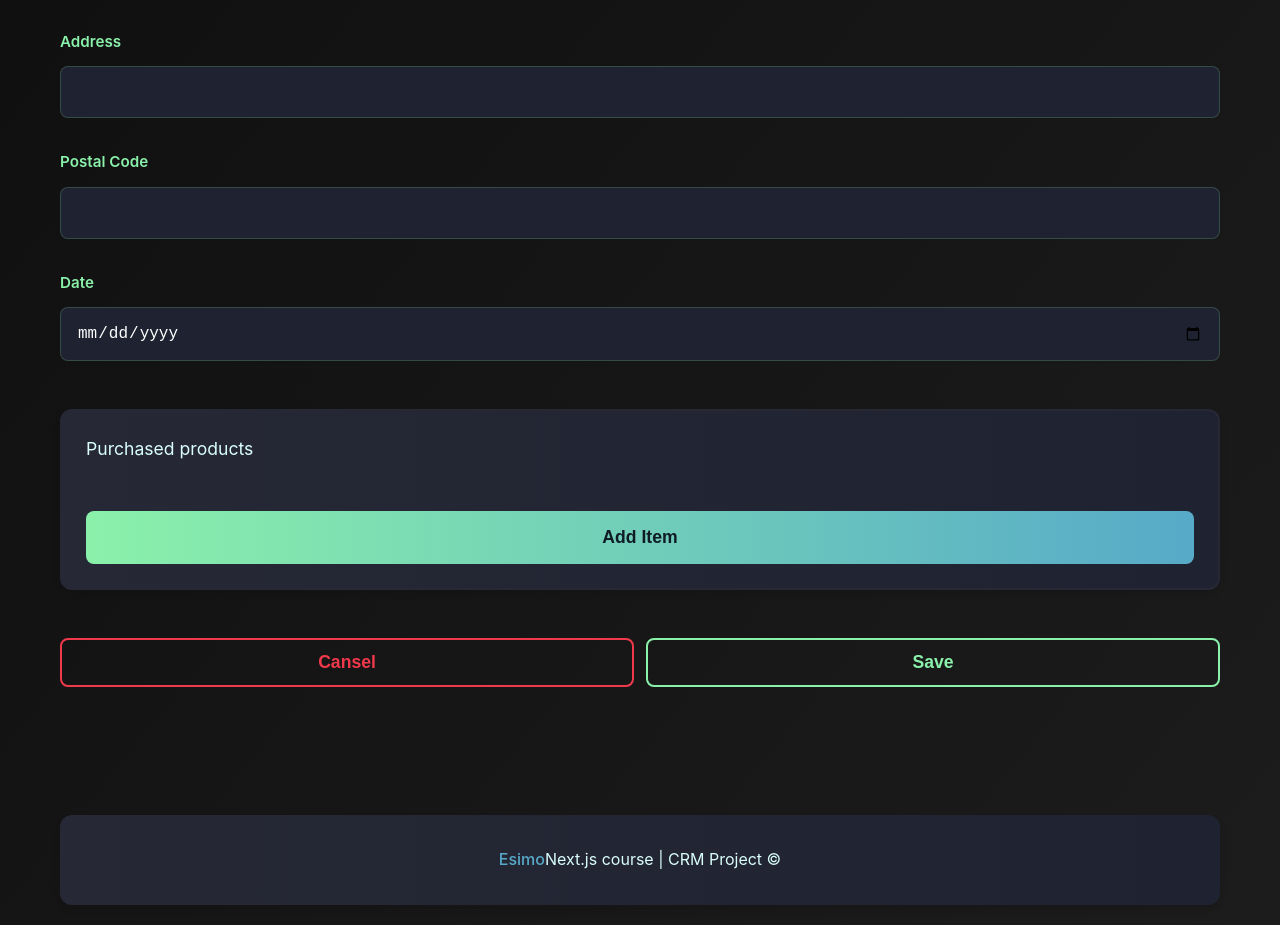
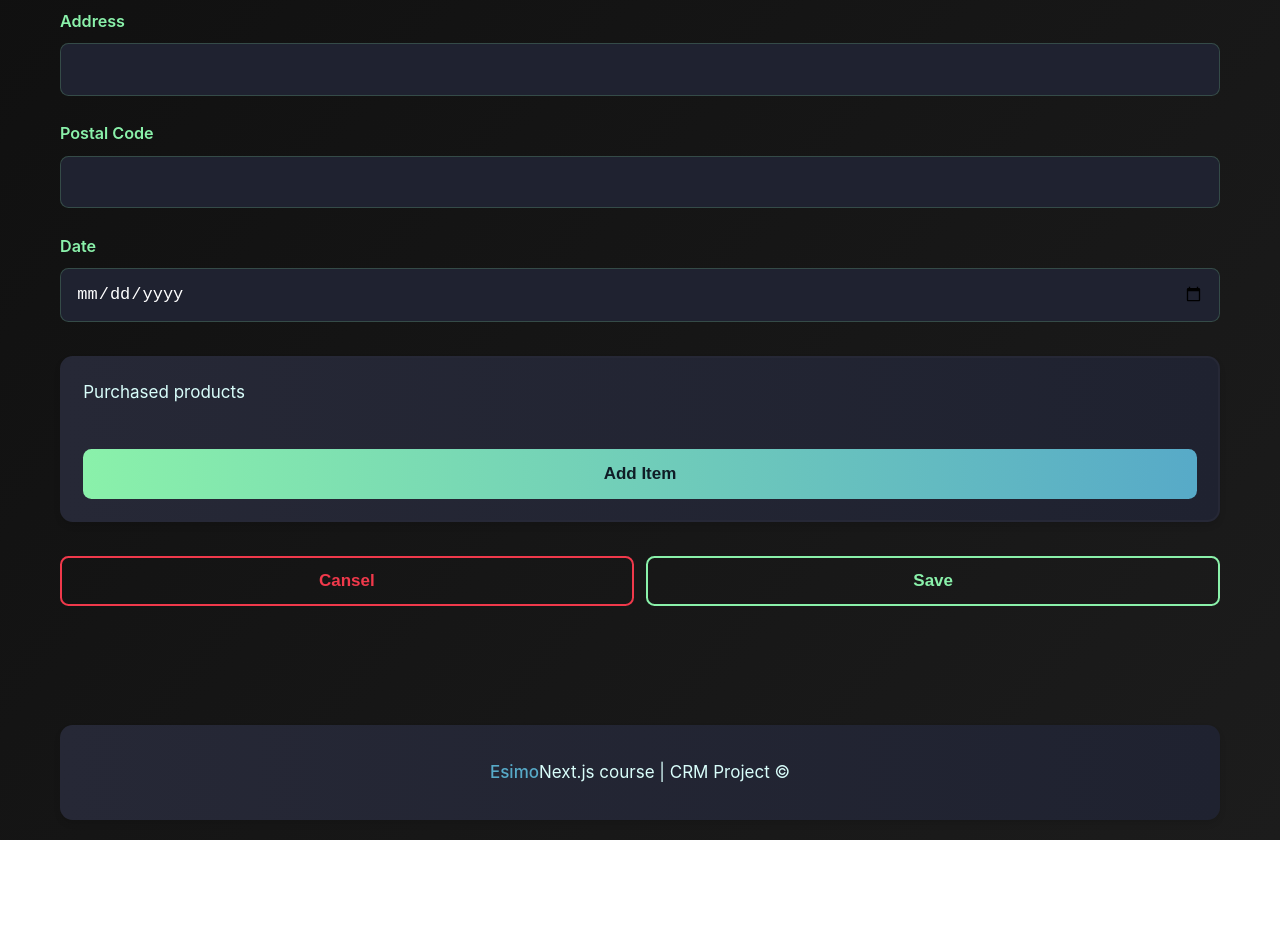
Before and after one commit to xe4at/CRM-Project, a Next.js app: page /add-customer in a window 1280 px wide. Shown: the part 636-1561 px from the top of the page. After the commit the page ends 1476 px from the top, so only its background shows below. Built offline with nearby package versions, Linux system fonts and the light colour scheme.

Commit message:
development api for edite customers data in database

```diff
--- /dev/null
+++ b/src/pages/api/edite/[customerId].js
@@ -0,0 +1,39 @@
+const { default: Customer } = require("../../../../models/Customer");
+const { default: connectDB } = require("../../../../utils/ConnectDb");
+
+export default async function handler(req, res) {
+  try {
+    await connectDB();
+  } catch (err) {
+    console.log(err.message);
+    res
+      .status(500)
+      .json({ status: "failed", message: "Error in connecting to database" });
+    return;
+  }
+
+  if (req.method === "PATCH") {
+    const id = req.query.customerId;
+    const data = req.body.data;
+    try {
+      const customer = await Customer.findOne({ _id: id });
+      customer.name = data.name;
+      customer.lastName = data.lastName;
+      customer.email = data.email;
+      customer.phone = data.phone;
+      customer.address = data.address;
+      customer.postalCode = data.postalCode;
+      customer.date = data.date;
+      customer.products = data.products;
+      customer.updateAt = data.updateAt;
+      customer.save();
+      res.status(200).json({ status: "success", data: customer });
+    } catch (err) {
+      console.log(err.message);
+      res.status(500).json({
+        status: "failed",
+        message: "Error in retrieving data from database",
+      });
+    }
+  }
+}
--- a/src/styles/globals.css
+++ b/src/styles/globals.css
@@ -9,6 +9,8 @@
   --accent-red: #f0394b;
   --shadow: 0 4px 6px rgba(0, 0, 0, 0.1);
   --transition: all 0.25s cubic-bezier(0.645, 0.045, 0.355, 1);
+  --border-radius: 0.75rem;
+  --mobile-padding: 12px;
 }
 
 * {
@@ -19,6 +21,7 @@
 
 html {
   scroll-behavior: smooth;
+  font-size: 16px;
 }
 
 body {
@@ -35,6 +38,8 @@ body {
   padding: 20px;
   color: var(--text-light);
   line-height: 1.6;
+  -webkit-font-smoothing: antialiased;
+  -moz-osx-font-smoothing: grayscale;
 }
 
 /* Typography */
@@ -54,12 +59,18 @@ a {
   transition: var(--transition);
 }
 
+p {
+  margin-bottom: 1rem;
+}
+
 /* Layout Components */
 .header {
   display: flex;
+  flex-direction: column;
+  gap: 1rem;
   justify-content: space-between;
   align-items: center;
-  margin: 2rem 0 3rem;
+  margin: 1.5rem 0 2.5rem;
   position: relative;
 }
 
@@ -82,10 +93,12 @@ a {
   background: var(--primary-gradient);
   color: #0f1c26;
   padding: 0.75rem 1.5rem;
-  border-radius: 0.75rem;
+  border-radius: var(--border-radius);
   font-weight: 600;
   box-shadow: var(--shadow);
   transition: var(--transition);
+  width: 100%;
+  text-align: center;
 }
 
 .header a:hover {
@@ -102,7 +115,7 @@ a {
   background: var(--card-bg);
   text-align: center;
   padding: 2rem;
-  border-radius: 0.75rem;
+  border-radius: var(--border-radius);
   margin-top: 3rem;
   box-shadow: var(--shadow);
 }
@@ -122,11 +135,11 @@ a {
   background: var(--card-bg);
   color: var(--accent-green);
   margin: 1rem 0;
-  padding: 1.5rem;
-  border-radius: 0.75rem;
+  padding: 1.25rem;
+  border-radius: var(--border-radius);
   display: flex;
-  justify-content: space-between;
-  align-items: center;
+  flex-direction: column;
+  gap: 1rem;
   box-shadow: var(--shadow);
   transition: var(--transition);
 }
@@ -138,13 +151,15 @@ a {
 
 .card__details {
   display: flex;
-  flex-wrap: wrap;
-  gap: 1.5rem;
+  flex-direction: column;
+  gap: 0.5rem;
+  width: 100%;
 }
 
 .card__buttons {
   display: flex;
   gap: 0.75rem;
+  width: 100%;
 }
 
 .card__buttons button,
@@ -155,6 +170,8 @@ a {
   cursor: pointer;
   transition: var(--transition);
   font-size: 0.9rem;
+  flex: 1;
+  text-align: center;
 }
 
 .card__buttons button {
@@ -183,12 +200,12 @@ a {
 .form-input {
   display: flex;
   flex-direction: column;
-  margin-bottom: 2rem;
+  margin-bottom: 1.5rem;
   color: var(--accent-green);
 }
 
 .form-input label {
-  margin-bottom: 0.75rem;
+  margin-bottom: 0.5rem;
   font-weight: 600;
   font-size: 0.95rem;
 }
@@ -199,11 +216,12 @@ a {
   background-color: #1f2230;
   border: 1px solid rgba(138, 241, 170, 0.2);
   border-radius: 0.5rem;
-  padding: 1rem;
+  padding: 0.9rem;
   color: white;
   font-size: 1rem;
   outline: none;
   transition: var(--transition);
+  width: 100%;
 }
 
 .form-input input:focus,
@@ -216,16 +234,16 @@ a {
 /* Item List Components */
 .item-list {
   border: 2px solid #262836;
-  padding: 1.5rem;
-  margin: 3rem 0;
-  border-radius: 0.75rem;
+  padding: 1.25rem;
+  margin: 2rem 0;
+  border-radius: var(--border-radius);
   background: var(--card-bg);
   box-shadow: var(--shadow);
 }
 
 .item-list p {
   color: var(--text-light);
-  font-size: 1.1rem;
+  font-size: 1rem;
   margin-bottom: 1rem;
 }
 
@@ -235,9 +253,9 @@ a {
   color: #0f1c26;
   border-radius: 0.5rem;
   width: 100%;
-  margin-top: 2rem;
-  padding: 1rem;
-  font-size: 1.1rem;
+  margin-top: 1.5rem;
+  padding: 0.9rem;
+  font-size: 1rem;
   font-weight: 600;
   cursor: pointer;
   transition: var(--transition);
@@ -251,14 +269,14 @@ a {
 .form-input__list {
   border: 2px solid #262836;
   padding: 1rem;
-  margin-top: 2.5rem;
-  border-radius: 0.75rem;
+  margin-top: 2rem;
+  border-radius: var(--border-radius);
   background: linear-gradient(to left, #1f2230, #2b2f45);
 }
 
 .form-input__list div {
   display: flex;
-  justify-content: space-between;
+  flex-direction: column;
   gap: 0.75rem;
 }
 
@@ -270,6 +288,7 @@ a {
   border-radius: 0.5rem;
   transition: var(--transition);
   background: transparent;
+  width: 100%;
 }
 
 .form-input__list button:hover {
@@ -280,8 +299,8 @@ a {
 /* Customer Page Components */
 .customer-page__buttons {
   display: flex;
-  justify-content: space-between;
-  margin-bottom: 3rem;
+  flex-direction: column;
+  margin-bottom: 2rem;
   gap: 0.75rem;
 }
 
@@ -289,11 +308,11 @@ a {
 .customer-page__buttons .second {
   border-radius: 0.5rem;
   font-weight: 600;
-  font-size: 1.1rem;
-  padding: 0.75rem 1.5rem;
+  font-size: 1rem;
+  padding: 0.75rem;
   cursor: pointer;
   transition: var(--transition);
-  flex: 1;
+  width: 100%;
   text-align: center;
 }
 
@@ -323,16 +342,16 @@ a {
 .customer-detail__products,
 .customer-detail__buttons {
   background: var(--card-bg);
-  padding: 1.5rem;
-  border-radius: 0.75rem;
-  margin-top: 2.5rem;
+  padding: 1.25rem;
+  border-radius: var(--border-radius);
+  margin-top: 2rem;
   box-shadow: var(--shadow);
 }
 
 .customer-detail__main {
-  display: grid;
-  grid-template-columns: repeat(auto-fit, minmax(250px, 1fr));
-  gap: 1.5rem;
+  display: flex;
+  flex-direction: column;
+  gap: 1rem;
 }
 
 .customer-detail__item {
@@ -349,21 +368,20 @@ a {
 }
 
 .customer-detail__products {
-  display: grid;
-  grid-template-columns: repeat(auto-fit, minmax(250px, 1fr));
-  gap: 1.5rem;
+  display: flex;
+  flex-direction: column;
+  gap: 1rem;
 }
 
 .customer-detail__products p {
   color: var(--accent-blue);
-  margin-bottom: 1.5rem;
+  margin-bottom: 1rem;
 }
 
 .customer-detail__buttons {
   display: flex;
-  justify-content: space-between;
-  align-items: center;
-  gap: 1rem;
+  flex-direction: column;
+  gap: 0.75rem;
 }
 
 .customer-detail__buttons button,
@@ -372,7 +390,6 @@ a {
   padding: 0.75rem;
   font-size: 1rem;
   width: 100%;
-  max-width: 150px;
   transition: var(--transition);
   text-align: center;
   font-weight: 500;
@@ -419,57 +436,88 @@ a {
 }
 
 /* Responsive Design */
-@media (max-width: 768px) {
+@media (min-width: 480px) {
   .header {
-    flex-direction: column;
-    gap: 1rem;
-    text-align: center;
+    flex-direction: row;
+    align-items: center;
+  }
+
+  .header a {
+    width: auto;
   }
 
   .card {
-    flex-direction: column;
-    gap: 1rem;
+    flex-direction: row;
+    align-items: center;
   }
 
   .card__buttons {
-    width: 100%;
     justify-content: flex-end;
+    width: auto;
+  }
+
+  .card__buttons button,
+  .card__buttons a {
+    flex: 0 1 auto;
+    min-width: 100px;
   }
 
   .form-input__list div {
-    flex-direction: column;
+    flex-direction: row;
   }
 
   .customer-page__buttons {
-    flex-direction: column;
+    flex-direction: row;
   }
 
   .customer-detail__buttons {
-    flex-direction: column;
+    flex-direction: row;
   }
 
   .customer-detail__buttons button,
   .customer-detail__buttons a {
-    max-width: 100%;
+    max-width: 150px;
   }
 }
 
-@media (max-width: 480px) {
+@media (min-width: 768px) {
   body {
-    padding: 15px;
+    padding: 20px;
+  }
+
+  .header {
+    margin: 2rem 0 3rem;
+  }
+
+  .card {
+    padding: 1.5rem;
   }
 
   .card__details {
-    flex-direction: column;
-    gap: 0.5rem;
+    flex-direction: row;
+    gap: 1.5rem;
   }
 
-  .card__buttons {
-    justify-content: space-between;
+  .customer-detail__main {
+    grid-template-columns: repeat(auto-fit, minmax(250px, 1fr));
+  }
+
+  .customer-detail__products {
+    grid-template-columns: repeat(auto-fit, minmax(250px, 1fr));
+  }
+}
+
+@media (min-width: 1024px) {
+  html {
+    font-size: 17px;
+  }
+
+  .header a {
+    padding: 0.75rem 1.75rem;
   }
 
   .card__buttons button,
   .card__buttons a {
-    width: 48%;
+    padding: 0.6rem 1.2rem;
   }
 }
```
